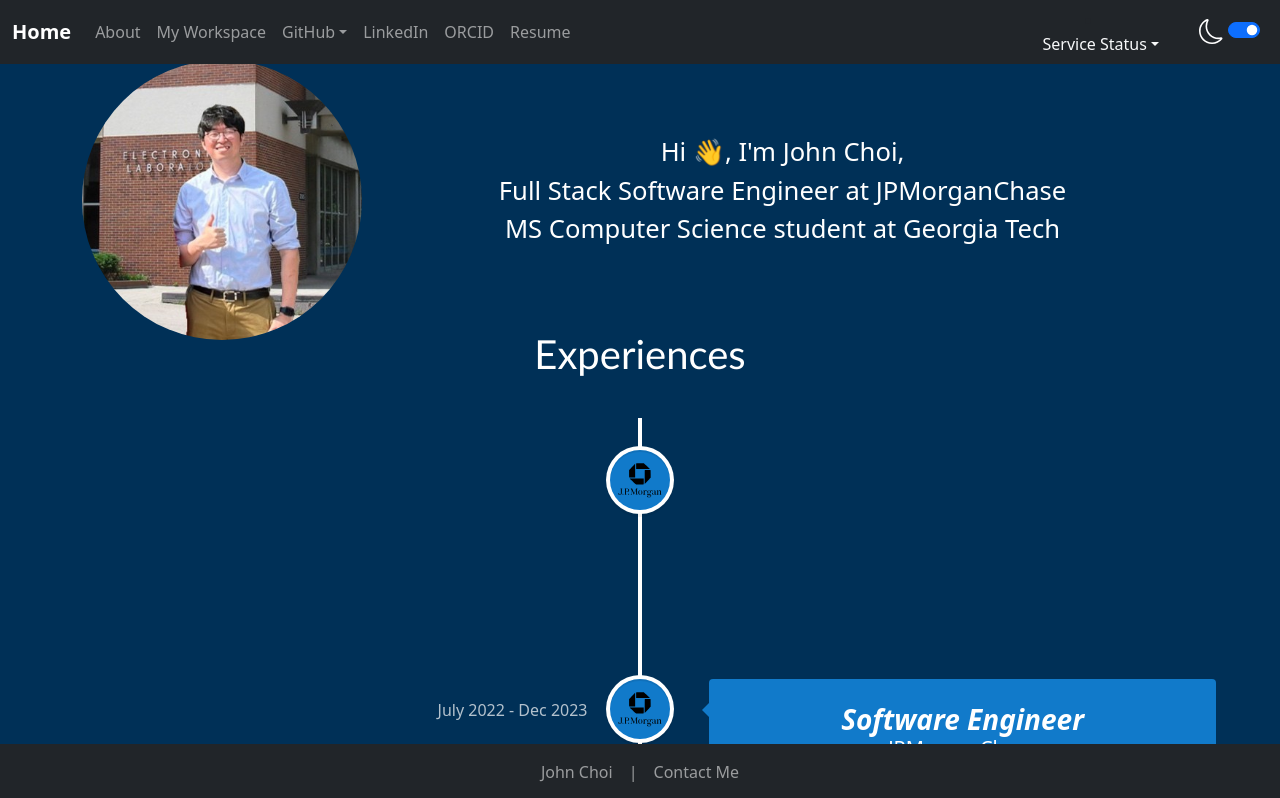
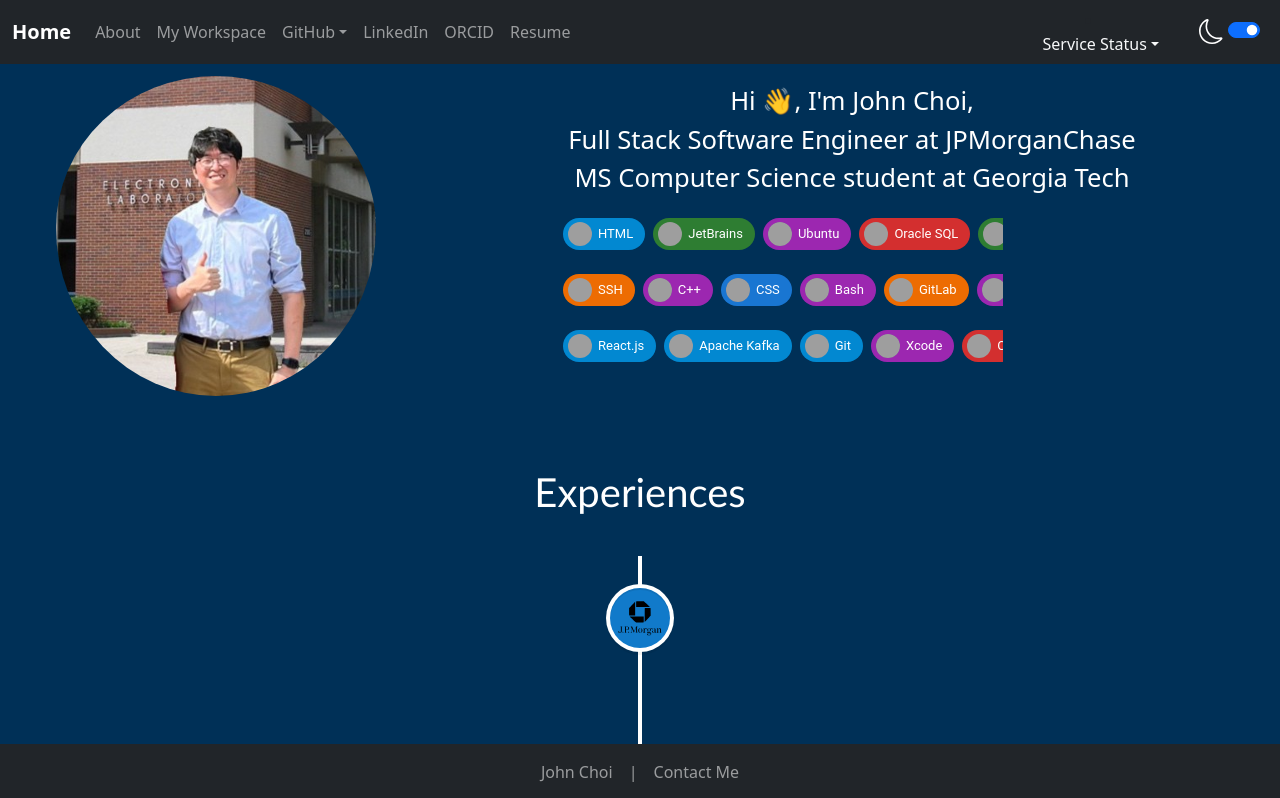
Before and after one commit to johnchoi96/johnchoi96.github.io, a React (Create React App) app: page /about in a window 1280 px wide. Shown: the top 798 px of the page. Built offline with nearby package versions, Linux system fonts and the light colour scheme; no server answers; grey boxes are pictures that could not be loaded.

Commit message:
Added skill pills and adjusted CSS

```diff
--- a/src/App.css
+++ b/src/App.css
@@ -36,6 +36,7 @@
 
 body {
   padding-top: 44px;
+  padding-bottom: 44px;
 }
 
 @media screen and (max-width: 768px) {
--- a/src/components/aboutpage/MyInfoBanner.jsx
+++ b/src/components/aboutpage/MyInfoBanner.jsx
@@ -1,52 +1,37 @@
 import React, { useContext } from 'react'
 import photo_of_me from '../../assets/images/photo_of_me.png'
 import Emoji from '../Utils/Emoji'
-import { isMobile } from 'react-device-detect'
 import { ThemeContext } from '../../App'
 import { HashLink } from 'react-router-hash-link'
 import { getFontColorText } from '../../Utils/colorUtils'
 import { Tooltip } from '@mui/material'
 import { gatechDescription } from './education_description'
+import SkillPills from './SkillPills'
+import './MyInfoBanner.styles.css'
 
 export default function MyInfoBanner() {
     const { isDarkMode } = useContext(ThemeContext)
-
-    const containerHeight = isMobile ? '60vh' : '30vh'
     const introFontSize = Math.max(window.innerWidth, window.innerHeight) * 0.02 // font is 2 percent of the longest side of screen
 
     return (
-        <div
-            className='container'
-            style={{
-                height: containerHeight,
-                width: 'auto',
-                marginTop: '1rem'
-            }}
-        >
+        <div className='my-info-banner'>
             <div className='row'>
-                <div
-                    className='col-lg-3 mb-5'
-                    style={{
-                        maxHeight: '35vh'
-                    }}
-                >
+                <div className='col-lg-4 mb-2'>
                     <img
-                        className='rounded-circle'
+                        className='my-info-banner-img rounded-circle'
                         src={photo_of_me}
                         alt='John Choi Pic'
-                        height='100%'
                     />
                 </div>
-                <div className='col-lg-9'>
+                <div className='col-lg-8'>
                     <div
                         className={`col align-self-center text-${
                             isDarkMode ? 'white' : 'dark'
                         }`}
                         style={{
-                            position: 'relative',
-                            left: '50%',
-                            top: '40%',
-                            transform: 'translate(-50%, -50%)'
+                            display: 'flex',
+                            flexDirection: 'column',
+                            alignItems: 'center',
                         }}
                     >
                         <span
@@ -83,6 +68,7 @@
                                 </div>
                             </Tooltip>
                         </span>
+                        <SkillPills />
                     </div>
                 </div>
             </div>
--- /dev/null
+++ b/src/components/aboutpage/MyInfoBanner.styles.css
@@ -0,0 +1,39 @@
+.my-info-banner {
+    position: relative; /* Ensure z-index works */
+    z-index: 1000; /* Keeps it above other content */
+    margin-bottom: 3rem; /* Space for content below */
+    box-sizing: border-box; /* Include padding and border in the element's width and height */
+    padding: 1rem; /* Optional padding for better spacing */
+}
+
+.my-info-banner .row {
+    display: flex;
+    flex-wrap: wrap; /* Allow wrapping on smaller screens */
+    align-items: center;
+}
+
+.my-info-banner .col-lg-4,
+.my-info-banner .col-lg-8 {
+    flex: 100; /* Allow columns to scale */
+}
+
+@media (max-width: 768px) {
+    .my-info-banner .row {
+        flex-direction: column; /* Stack columns vertically on small screens */
+    }
+
+    .my-info-banner .col-lg-3,
+    .my-info-banner .col-lg-9 {
+        width: 100%; /* Full width for columns on small screens */
+    }
+
+    .my-info-banner {
+        margin-bottom: 1rem; /* Reduce margin for smaller screens */
+    }
+}
+
+.my-info-banner-img {
+    width: 25vw; /* Adjust the width as needed */
+    height: auto; /* Maintain aspect ratio */
+    padding-top: 1rem;
+}
--- /dev/null
+++ b/src/components/aboutpage/SkillPills.jsx
@@ -0,0 +1,51 @@
+import React from 'react'
+import { styled } from '@mui/material/styles'
+import { Chip, Paper, Box, Avatar } from '@mui/material'
+import { getTechnologies } from './technologiesData'
+import './SkillPills.styles.css'
+
+const ListItem = styled('li')(({ theme }) => ({
+    margin: theme.spacing(0.5),
+    display: 'inline-block' // Make each list item inline-block to avoid wrapping
+}))
+
+function SkillPill({ data }) {
+    return (
+        <Chip
+            avatar={<Avatar src={data.srcUrl} />}
+            label={data.name}
+            color={data.color}
+        />
+    )
+}
+
+function SkillPillRow({ data }) {
+    return (
+        <Paper
+            elevation={0}
+            className='no-scrollbar'
+            component='ul'
+        >
+            {data.map((item, index) => (
+                <ListItem key={index}>
+                    <SkillPill data={item} />
+                </ListItem>
+            ))}
+        </Paper>
+    )
+}
+
+export default function SkillPills() {
+    const technologiesDataRows = getTechnologies(3)
+
+    return (
+        <Box
+            className='no-scrollbar'
+            sx={{ display: 'flex', flexDirection: 'column' }}
+        >
+            {technologiesDataRows.map((row, index) => (
+                <SkillPillRow key={index} data={row} />
+            ))}
+        </Box>
+    )
+}
--- /dev/null
+++ b/src/components/aboutpage/SkillPills.styles.css
@@ -0,0 +1,19 @@
+.no-scrollbar {
+    display: flex;
+    overflow-x: auto; /* Enable horizontal scrolling */
+    white-space: nowrap; /* Prevent wrapping to a new line */
+    list-style: none;
+    padding: 0.5rem;
+    margin: 0;
+    background-color: transparent !important;
+    max-width: 75%; /* Ensure it doesn't exceed the parent width */
+}
+
+.no-scrollbar::-webkit-scrollbar {
+    display: none; /* Hide scrollbar for Chrome, Safari, and Opera */
+}
+
+.no-scrollbar {
+    -ms-overflow-style: none; /* Hide scrollbar for IE and Edge */
+    scrollbar-width: none; /* Hide scrollbar for Firefox */
+}
--- a/src/components/aboutpage/TechnologiesBubbleUI.jsx
+++ b/src/components/aboutpage/TechnologiesBubbleUI.jsx
@@ -6,7 +6,7 @@
 import 'react-bubble-ui/dist/index.css';
 import './bubble.styles.css'
 
-import {getTechnologies} from '../../pages/aboutpage/technologiesData'
+import { getTechnologies } from './technologiesData'
 
 export default function TechnologyBubbleUI() {
 
--- a/src/pages/aboutpage/technologiesData.js
+++ b/src/components/aboutpage/technologiesData.js
@@ -160,16 +160,36 @@
 
 function getRandomColor() {
     const colors = [
-        '#4fafc7',
-        '#2a4d85',
-        '#e99862',
-        '#f4d3a8',
-        '#90cdb7'
+        'primary',
+        'secondary',
+        'error',
+        'info',
+        'success',
+        'warning'
     ]
     return colors[Math.floor(Math.random() * colors.length)]
 }
 
-export function getTechnologies() {
+function splitListByNum(list, num) {
+    const numElementsPerList = Math.floor(list.length / num)
+    let result = []
+    for (let i = 0; i < num; i++) {
+        let currentList = []
+        const startingIndex = i * numElementsPerList
+        for (let j = startingIndex; j < Math.min(startingIndex + numElementsPerList, list.length); j++) {
+            currentList.push(list[j])
+        }
+        result.push(currentList)
+    }
+    // get the leftovers
+    const leftOverNum = list.length % num
+    for (let i = list.length - leftOverNum, j = 0; i < list.length; i++, j++) {
+        result[j].push(list[i])
+    }
+    return result
+}
+
+export function getTechnologies(splitBy = 1) {
     for (let i = technologies.length - 1; i >= 0; i--) {
         const j = Math.floor(Math.random() * (i + 1))
         const temp = technologies[i]
@@ -178,5 +198,5 @@
         technologies[j] = temp
         technologies[j].color = getRandomColor()
     }
-    return technologies
+    return splitListByNum(technologies, splitBy)
 }
--- a/src/pages/aboutpage/AboutPage.jsx
+++ b/src/pages/aboutpage/AboutPage.jsx
@@ -1,6 +1,5 @@
 import React, { useEffect, useContext } from 'react'
 import './AboutPage.styles.css'
-import TechnologyBubbleUI from '../../components/aboutpage/TechnologiesBubbleUI'
 import MyInfoBanner from '../../components/aboutpage/MyInfoBanner'
 import ExperienceTimeline from '../../components/aboutpage/ExperienceTimeline'
 import EducationTimeline from '../../components/aboutpage/EducationTimeline'
@@ -11,49 +10,6 @@
 export default function About() {
     const { isDarkMode } = useContext(ThemeContext)
     const fontClass = isDarkMode ? 'light-font' : 'dark-font'
-
-    useEffect(() => {
-        const bubbles = document.querySelectorAll('._2MD0k')
-        for (let i = 0; i < bubbles.length; i++) {
-            const bubble = bubbles[i]
-            const dragspeed = 2
-            let isDown = false
-            let startX
-            let startY
-            let scrollLeft
-            let scrollTop
-
-            bubble.addEventListener('mousedown', (e) => {
-                isDown = true
-                bubble.classList.add('active')
-                startX = e.pageX - bubble.offsetLeft
-                startY = e.pageY - bubble.offsetTop
-                scrollLeft = bubble.scrollLeft
-                scrollTop = bubble.scrollTop
-            })
-
-            bubble.addEventListener('mouseleave', () => {
-                isDown = false
-                bubble.classList.remove('active')
-            })
-
-            bubble.addEventListener('mouseup', () => {
-                isDown = false
-                bubble.classList.remove('active')
-            })
-
-            bubble.addEventListener('mousemove', (e) => {
-                if (!isDown) return
-                e.preventDefault()
-                const x = e.pageX - bubble.offsetLeft
-                const y = e.pageY - bubble.offsetTop
-                const walk = (x - startX) * dragspeed
-                const topwalk = (y - startY) * dragspeed
-                bubble.scrollLeft = scrollLeft - walk
-                bubble.scrollTop = scrollTop - topwalk
-            })
-        }
-    }, [])
 
     useEffect(() => {
         // enable scroll
@@ -79,9 +35,6 @@
                 <h1 className={fontClass}>Education</h1>
                 <EducationTimeline />
             </section>
-
-            <h1 className={fontClass}>Technologies I've used...</h1>
-            <TechnologyBubbleUI />
         </div>
     )
 }
```
